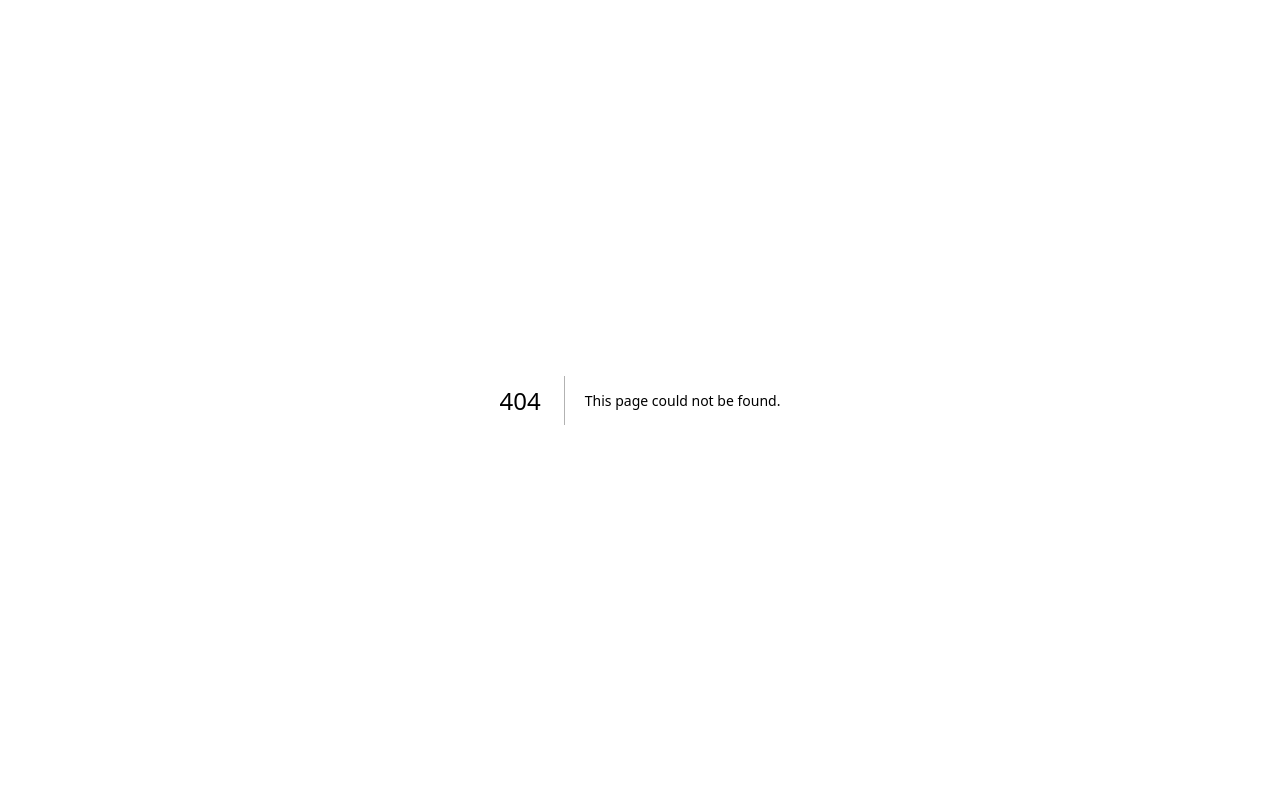
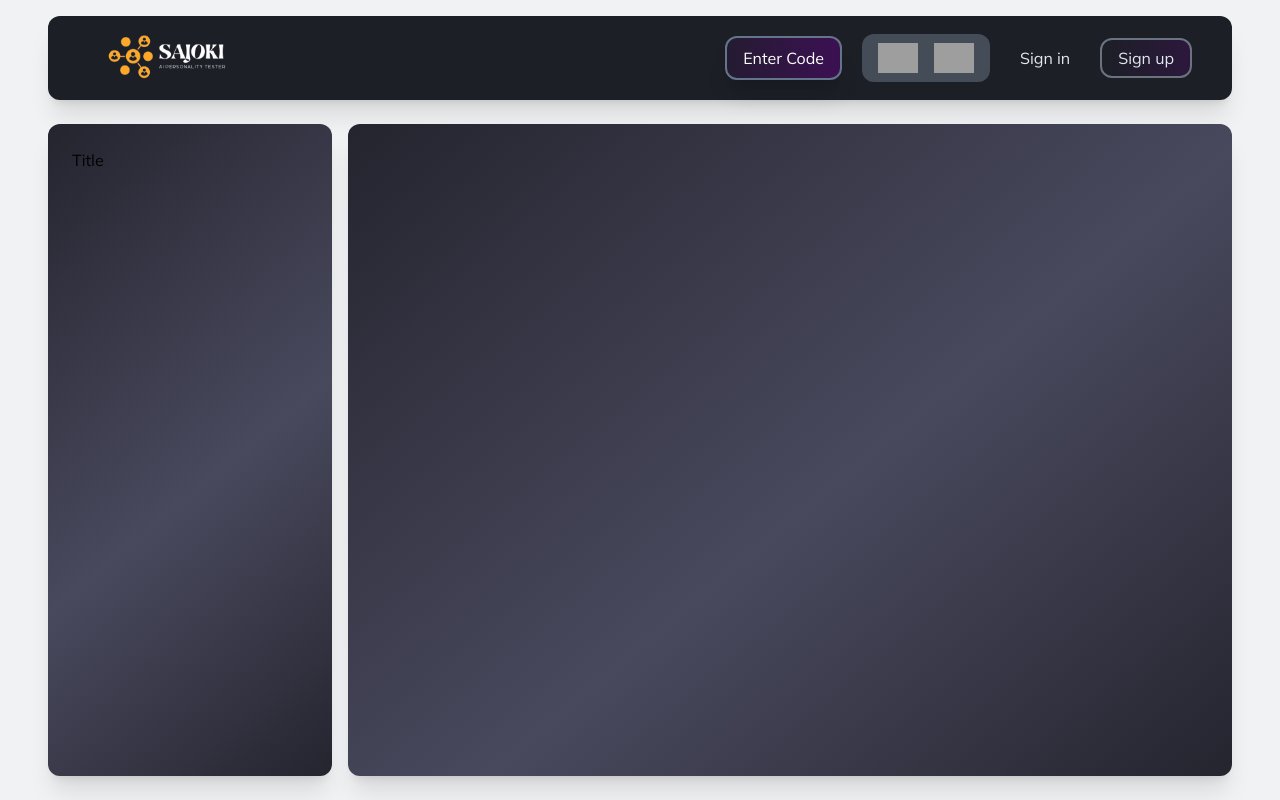
Before and after one commit to nafi-ullah/Pesonality-Test-AI, a Next.js app: page /responses/1 in a window 1280 px wide. Before the commit this address had no page. Built offline with nearby package versions, Linux system fonts and the light colour scheme; grey boxes are pictures that could not be loaded.

Commit message:
added response

```diff
--- /dev/null
+++ b/app/responses/[code]/page.tsx
@@ -0,0 +1,16 @@
+import Navber from "@/components/Navbar";
+
+const ResponsesPage = ({ params }: { params: { code: string } }) => {
+  return (
+    <main className="bg-[#F1F2F4] h-screen w-screen overflow-auto flex flex-col main-scrollbar-hide">
+      <Navber />
+      <div className="grid grid-cols-8 gap-4 my-6 mx-4 sm:mx-6 md:mx-8 lg:mx-12 flex-grow">
+        <div className="col-span-2 p-6 dashboard-bg rounded-xl shadow-xl overflow-scroll main-scrollbar-hide">
+          <h1>Title</h1>
+        </div>
+        <div className="col-span-6 p-6 dashboard-bg rounded-xl shadow-xl overflow-scroll main-scrollbar-hide"></div>
+      </div>
+    </main>
+  );
+};
+export default ResponsesPage;
```
